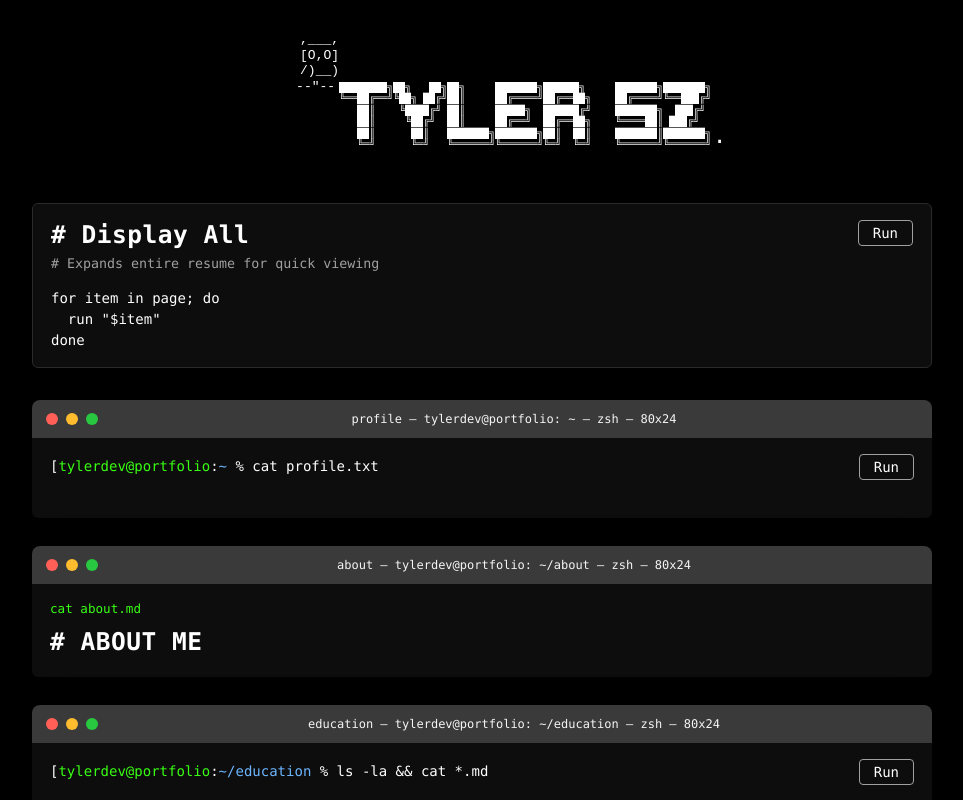
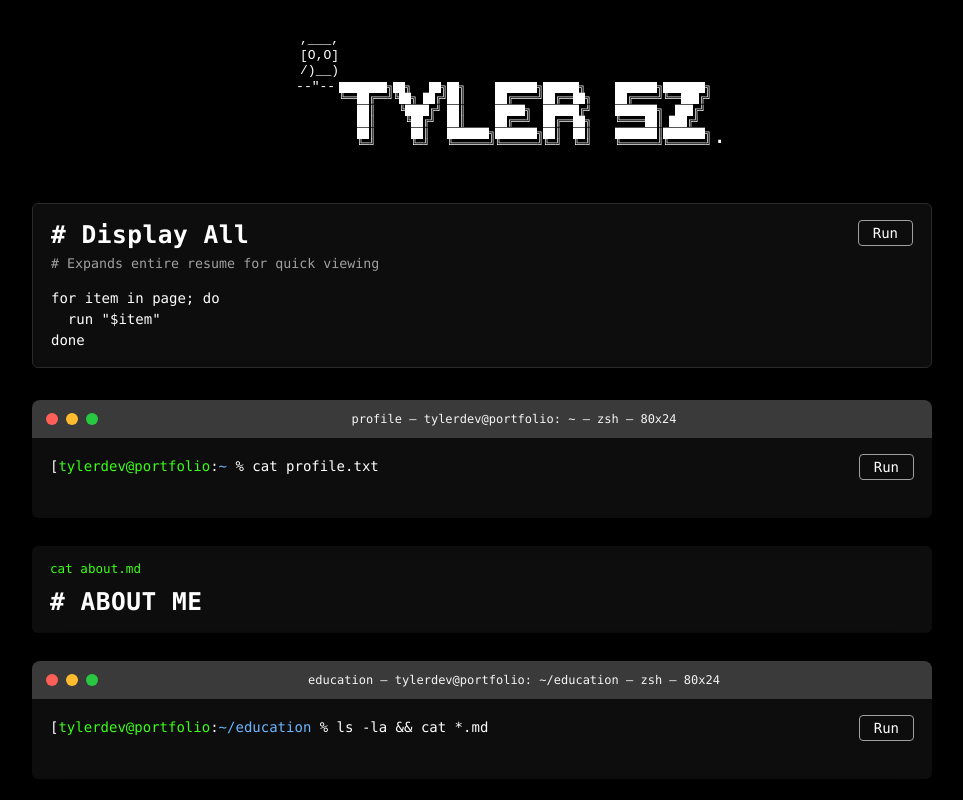
Before and after one commit to akai-katto/personal-website, a React (Vite) app: page / in a window 1280 px wide. Shown: the top 800 px of the page, without its empty margins (158-1121 px from the left). Built offline with nearby package versions, Linux system fonts and the light colour scheme.

Commit message:
new header component

```diff
--- a/src/App.tsx
+++ b/src/App.tsx
@@ -2,7 +2,7 @@ import { useCallback, useState } from 'react'
 import { AsciiHero } from './components/AsciiHero'
 import { FocusOverlay } from './components/FocusOverlay'
 import { ResumeScript } from './components/ResumeScript'
-import { SectionHeaderWindow } from './components/SectionHeaderWindow'
+import { HeaderTerminal } from './components/HeaderTerminal'
 import { TerminalWindow } from './components/TerminalWindow'
 import { isTerminalSection, resumeItems } from './data/resume'
 import './App.css'
@@ -47,13 +47,7 @@ export default function App() {
         <main className="app__terminals">
           {visibleItems.map((item) =>
             item.kind === 'header' ? (
-              <SectionHeaderWindow
-                key={item.id}
-                section={item}
-                isFocused={focusedId === item.id}
-                onFocusToggle={handleFocusToggle}
-                onClose={handleClose}
-              />
+              <HeaderTerminal key={item.id} section={item} />
             ) : (
               <TerminalWindow
                 key={item.id}
--- a/src/components/SectionHeaderWindow.css
+++ b/src/components/HeaderTerminal.css
@@ -1,10 +1,10 @@
-.section-header-window__body {
+.terminal-window--header-only .terminal-window__body {
   min-height: auto;
   padding-top: 14px;
   padding-bottom: 16px;
 }
 
-.section-header-window__command {
+.header-terminal__command {
   margin: 0 0 10px;
   font-size: 0.9rem;
   font-weight: 400;
@@ -12,11 +12,7 @@
   color: var(--prompt-user);
 }
 
-.terminal-window--focused .section-header-window__command {
-  font-size: 0.95rem;
-}
-
-.section-header-window__heading {
+.header-terminal__heading {
   margin: 0;
   font-size: 1.75rem;
   font-weight: 700;
@@ -25,16 +21,12 @@
   color: var(--text-primary);
 }
 
-.terminal-window--focused .section-header-window__heading {
-  font-size: 2rem;
-}
-
 @media (max-width: 640px) {
-  .section-header-window__command {
+  .header-terminal__command {
     font-size: 0.85rem;
   }
 
-  .section-header-window__heading {
+  .header-terminal__heading {
     font-size: 1.35rem;
   }
 }
--- /dev/null
+++ b/src/components/HeaderTerminal.tsx
@@ -0,0 +1,22 @@
+import type { SectionHeader } from '../data/resume'
+import './HeaderTerminal.css'
+import './TerminalWindow.css'
+
+type HeaderTerminalProps = {
+  section: SectionHeader
+}
+
+export function HeaderTerminal({ section }: HeaderTerminalProps) {
+  return (
+    <article
+      className="terminal-window terminal-window--header-only"
+      data-terminal-id={section.id}
+      aria-label={section.heading}
+    >
+      <div className="terminal-window__body">
+        <p className="header-terminal__command">{section.command}</p>
+        <p className="header-terminal__heading">{section.heading}</p>
+      </div>
+    </article>
+  )
+}
--- a/src/components/SectionHeaderWindow.tsx
+++ /dev/null
@@ -1,50 +0,0 @@
-import { useState } from 'react'
-import type { SectionHeader } from '../data/resume'
-import { TrafficLights } from './TrafficLights'
-import './SectionHeaderWindow.css'
-import './TerminalWindow.css'
-
-type SectionHeaderWindowProps = {
-  section: SectionHeader
-  isFocused: boolean
-  onFocusToggle: (id: string) => void
-  onClose: (id: string) => void
-}
-
-export function SectionHeaderWindow({
-  section,
-  isFocused,
-  onFocusToggle,
-  onClose,
-}: SectionHeaderWindowProps) {
-  const [minimized, setMinimized] = useState(false)
-  const showBody = !minimized
-
-  return (
-    <article
-      className={`terminal-window section-header-window${isFocused ? ' terminal-window--focused' : ''}${minimized ? ' terminal-window--minimized' : ''}`}
-      data-terminal-id={section.id}
-      aria-label={section.heading}
-    >
-      <header className="terminal-window__titlebar">
-        <TrafficLights
-          onClose={() => onClose(section.id)}
-          onMinimize={() => setMinimized((m) => !m)}
-          onFocus={() => onFocusToggle(section.id)}
-          isFocused={isFocused}
-          minimized={minimized}
-        />
-        <span className="terminal-window__title" title={section.title}>
-          {section.title}
-        </span>
-      </header>
-
-      {showBody && (
-        <div className="terminal-window__body section-header-window__body">
-          <p className="section-header-window__command">{section.command}</p>
-          <p className="section-header-window__heading">{section.heading}</p>
-        </div>
-      )}
-    </article>
-  )
-}
--- a/src/components/TerminalWindow.css
+++ b/src/components/TerminalWindow.css
@@ -22,6 +22,10 @@
 
 .terminal-window--minimized .terminal-window__titlebar {
   border-radius: 8px;
+}
+
+.terminal-window--header-only {
+  border-radius: 6px;
 }
 
 .terminal-window__titlebar {
```
